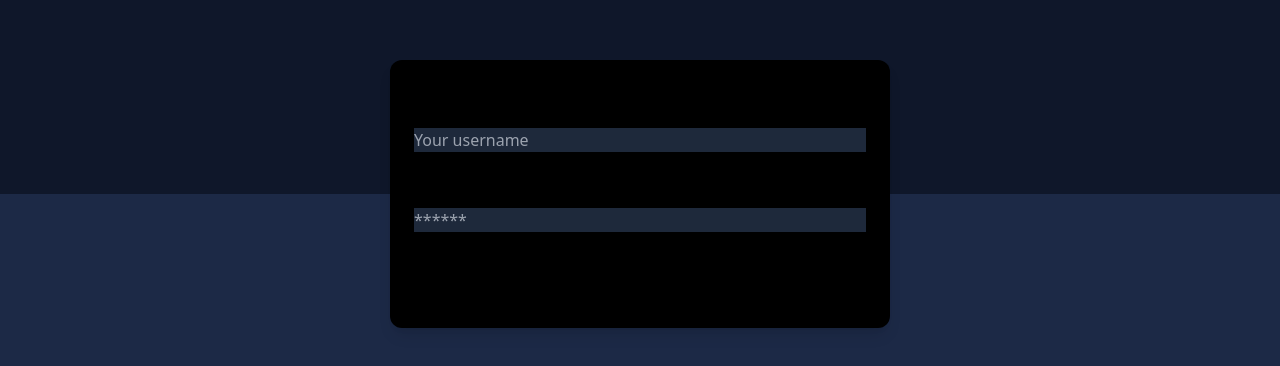
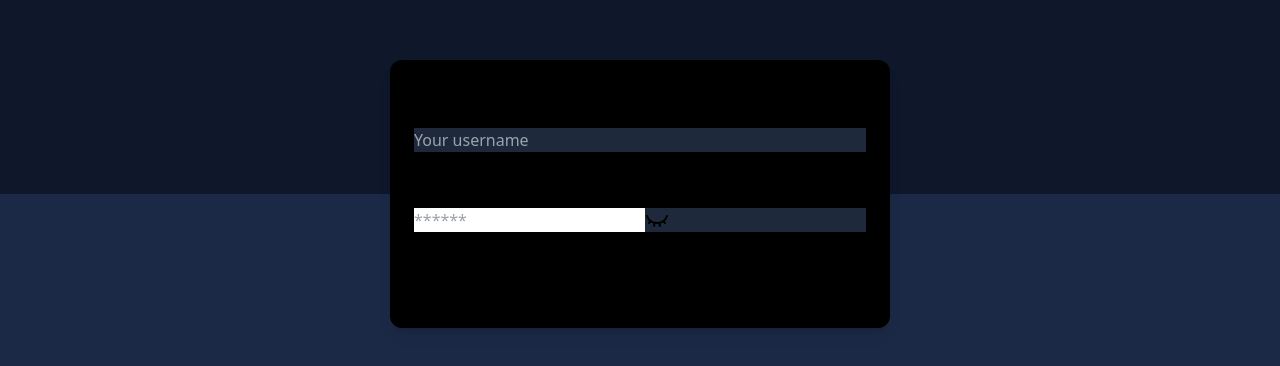
Before and after one commit to Diananaa/idp-ai, a Next.js app: page /login in a window 1280 px wide. Shown: the part 206-572 px from the top of the page. Built offline with nearby package versions, Linux system fonts and the light colour scheme.

Commit message:
fix [#1 #2]: icon login and sidebar

```diff
--- a/src/pages/login.tsx
+++ b/src/pages/login.tsx
@@ -1,4 +1,8 @@
+import { Eye, EyeClosed } from "lucide-react"
+import { useState } from "react";
+
 export default function LoginPage() {
+  const [isHide, setIsHide] = useState(true)
   return (
     <div className="h-screen w-screen relative flex items-center justify-center">
       {/* Background */}
@@ -17,13 +21,19 @@ export default function LoginPage() {
             className="input input-primary bg-slate-800 w-full"
           />
         </div>
+
         <div className="py-3">
           <p className="font-bold mb-2">Password</p>
-          <input
-            type="password"
-            placeholder="******"
-            className="input input-primary bg-slate-800 w-full"
-          />
+          <div className="bg-slate-800 w-full flex hover:cursor-pointer input input-primary items-center">
+            <input
+              type={isHide ? 'password' : 'text'}
+              placeholder="******"
+
+            />
+            <div onClick={()=> setIsHide(!isHide)}>
+              {isHide ? <EyeClosed /> : <Eye />}
+            </div>
+          </div>
         </div>
 
         <button className="btn btn-primary w-full mt-9">Login</button>
```
Also changed, not shown: src/components/app-sidebar.tsx (+4 -4 lines).
